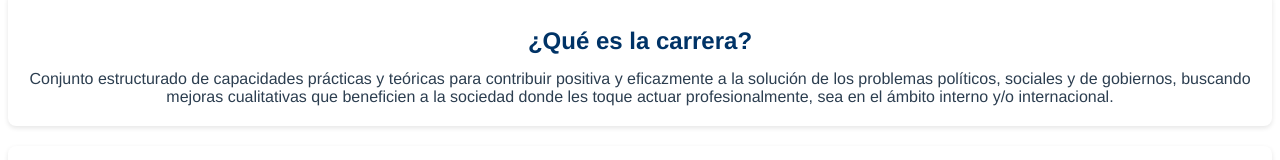
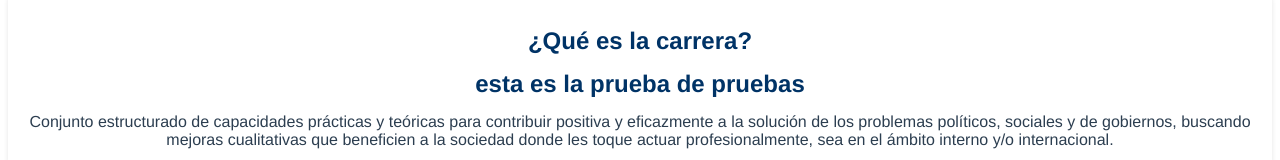
Before and after one commit to lucianayahuita/pruebita, a Vue app: page / in a window 1280 px wide. Shown: the part 233-393 px from the top of the page. Built offline with nearby package versions, Linux system fonts and the light colour scheme.

Commit message:
commit de pruebita mrds si la logre el pryecto va a ser mi hija

```diff
--- a/src/components/index.vue
+++ b/src/components/index.vue
@@ -16,6 +16,7 @@
 
       <section class="seccion_index">
         <h2>¿Qué es la carrera?</h2>
+        <h2>esta es la prueba de pruebas</h2>
         <p>
           Conjunto estructurado de capacidades prácticas y teóricas para contribuir
           positiva y eficazmente a la solución de los problemas políticos, sociales
```
